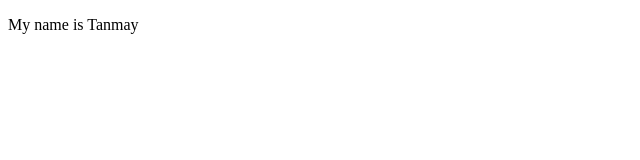
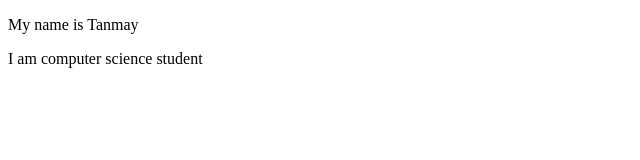
Before and after one commit to mahadi2002/myfirstwebsite, a plain HTML site: page index.html in a window 1280 px wide. Shown: the whole page, without its empty margins (0-640 px from the left). Drawn offline with Linux system fonts and the light colour scheme.

Commit message:
something added

```diff
--- a/index.html
+++ b/index.html
@@ -8,5 +8,6 @@
 <body>
     <p>My name is Tanmay
     </p>
+    <P>I am computer science student </P>
 </body>
 </html>
```
